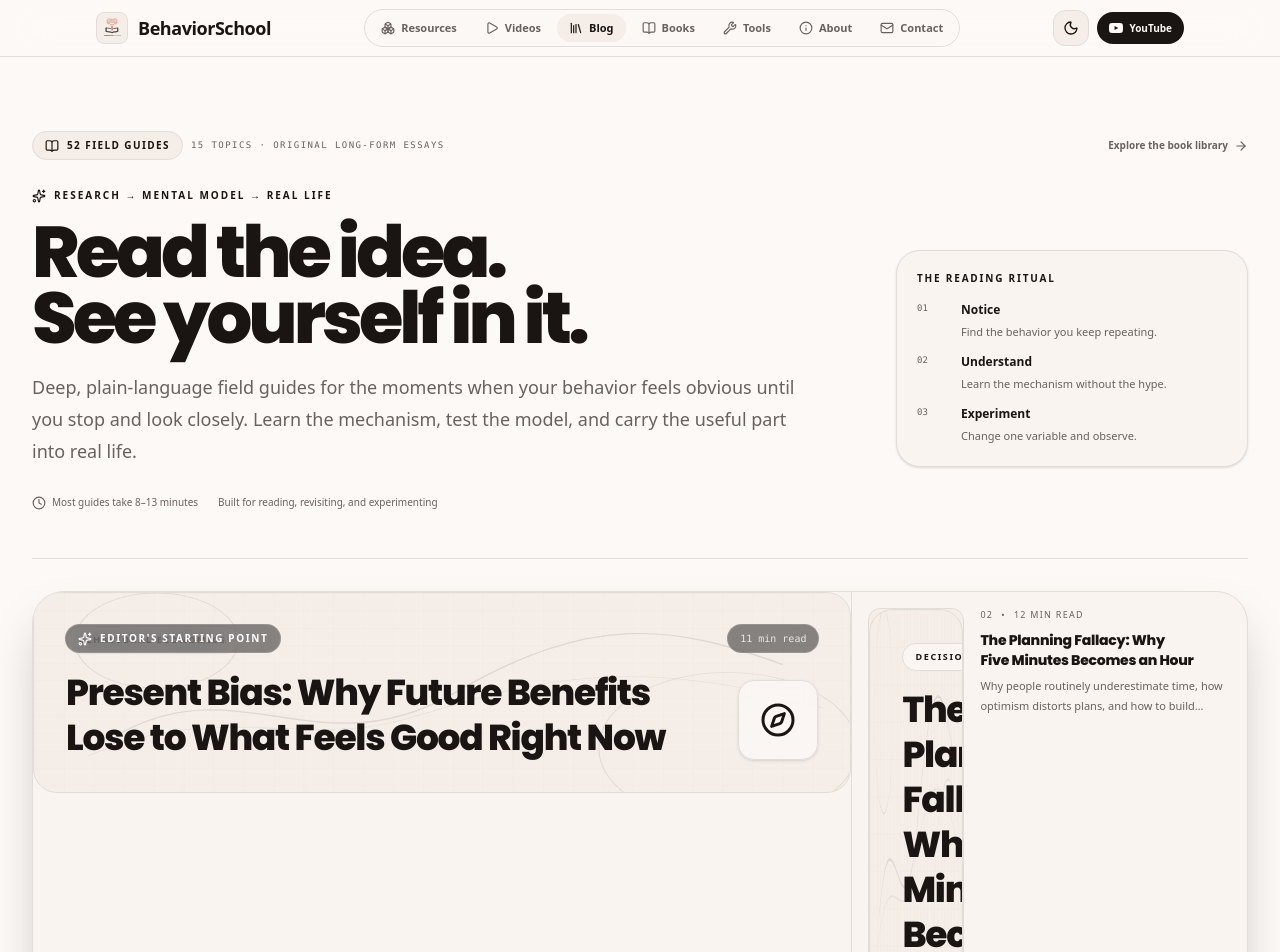
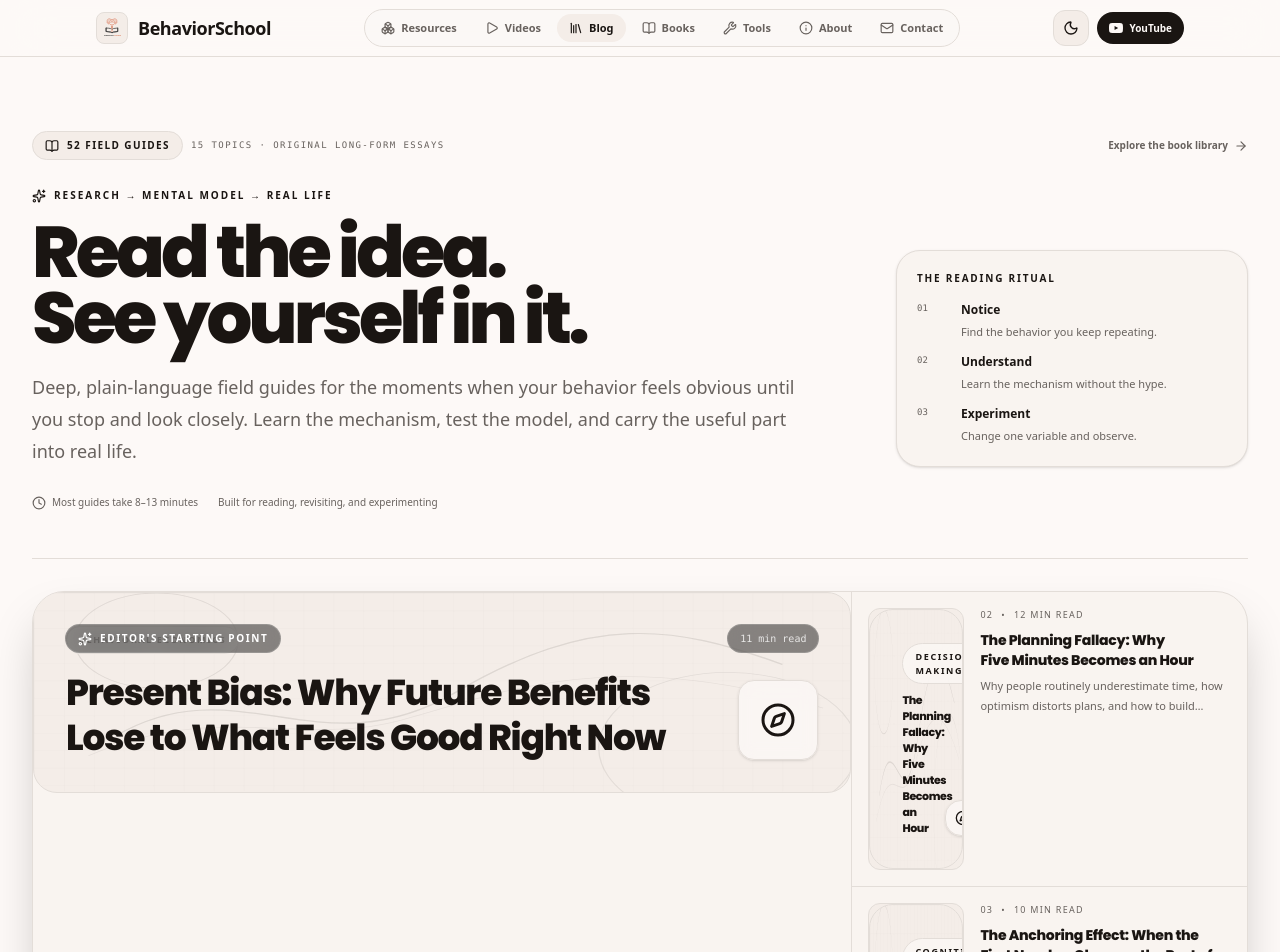
Before and after one commit to sh20raj-backup/behavior-school-behavior-school.github.io, a Next.js app: page /blog in a window 1280 px wide. Shown: the top 952 px of the page. Built offline with nearby package versions, Linux system fonts and the light colour scheme.

Commit message:
fix: compact blog featured thumbnails

```diff
--- a/app/components/BlogLibrary.tsx
+++ b/app/components/BlogLibrary.tsx
@@ -106,7 +106,7 @@ export default function BlogLibrary({ articles }: { articles: Article[] }) {
                 className="group grid grid-cols-[5rem_1fr] gap-4 border-b border-[var(--border)] p-4 transition hover:bg-[var(--muted)]/40 last:border-b-0 sm:grid-cols-[5.5rem_1fr] lg:grid-cols-[6rem_1fr]"
               >
                 <div className="overflow-hidden rounded-xl border border-[var(--border)] bg-[var(--muted)]">
-                  <ArticleCover title={article.title} category={article.category} />
+                  <ArticleCover title={article.title} category={article.category} compact />
                 </div>
                 <div className="min-w-0">
                   <div className="flex items-center gap-2 text-[9px] uppercase tracking-[0.14em] text-[var(--muted-foreground)]">
```
